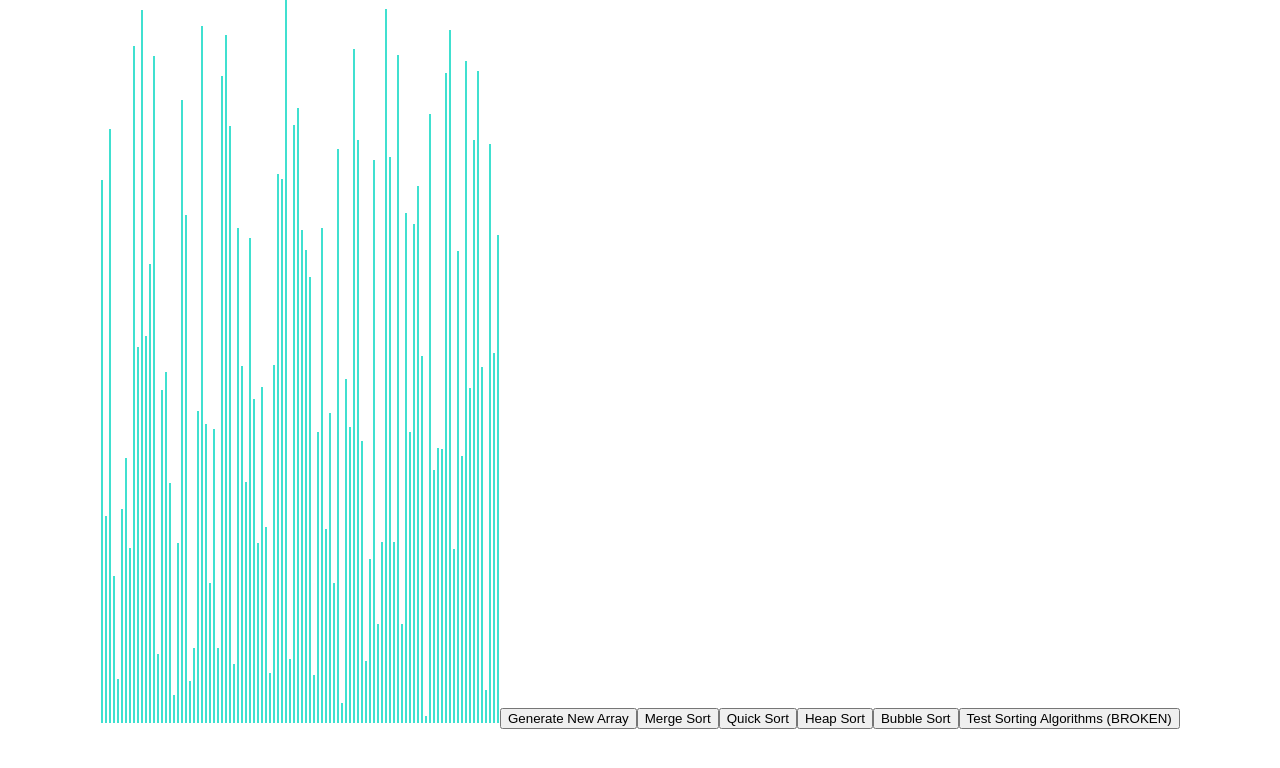
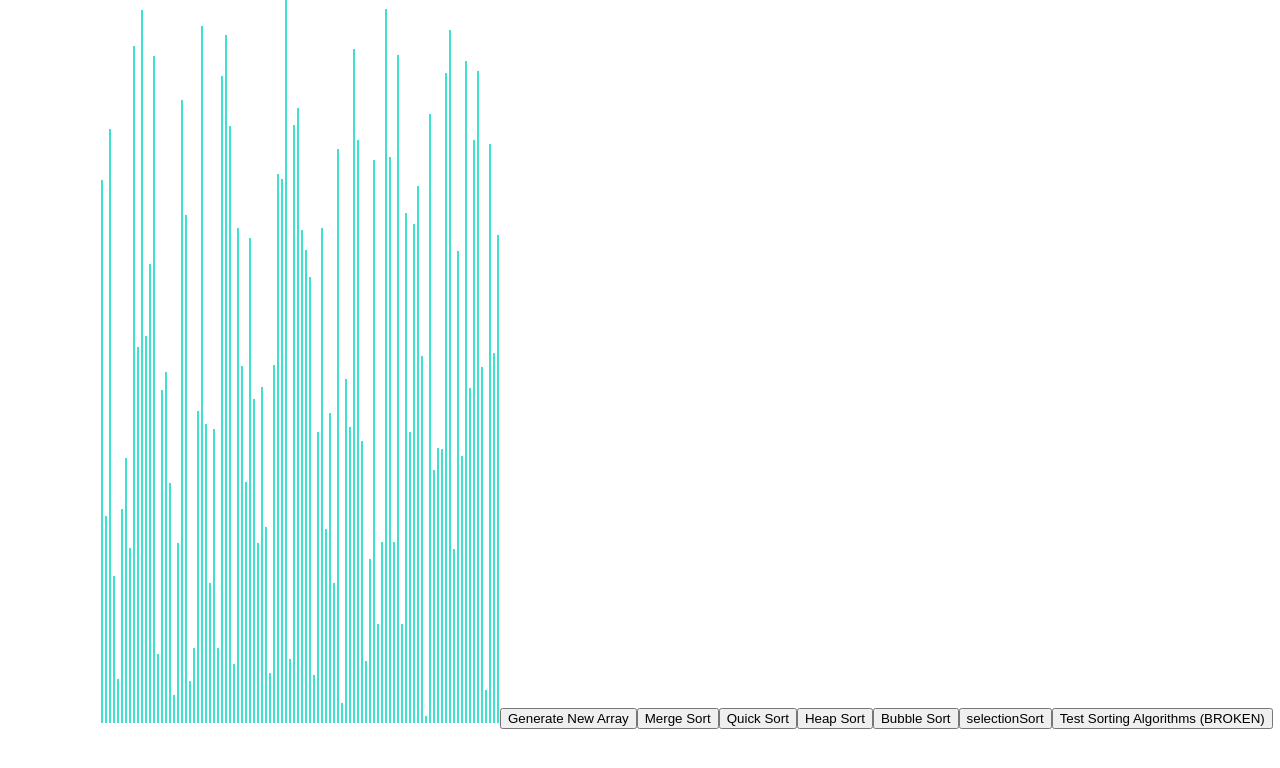
Before and after one commit to davidfarley71/Sorting-Visualizer, a React (Create React App) app: page / in a window 1280 px wide. Shown: the top 768 px of the page. Built offline with nearby package versions, Linux system fonts and the light colour scheme.

Commit message:
selection sort misbehaces

```diff
--- a/src/SortingVisualizer/SortingVisualizer.jsx
+++ b/src/SortingVisualizer/SortingVisualizer.jsx
@@ -1,5 +1,5 @@
 import React from 'react';
-import {getMergeSortAnimations} from '../sortingAlgorithms/sortingAlgorithms.js';
+import { getMergeSortAnimations } from '../sortingAlgorithms/sortingAlgorithms.js';
 import './SortingVisualizer.css';
 
 // Change this value for the speed of the animations.
@@ -32,7 +32,7 @@ export default class SortingVisualizer extends React.Component {
     for (let i = 0; i < NUMBER_OF_ARRAY_BARS; i++) {
       array.push(randomIntFromInterval(5, 730));
     }
-    this.setState({array});
+    this.setState({ array });
   }
 
   mergeSort() {
@@ -59,6 +59,51 @@ export default class SortingVisualizer extends React.Component {
     }
   }
 
+  selectionSort() {
+    const arr = document.getElementsByClassName(`array-bar`)
+    //function to sort an array
+    console.log(arr)
+      //setting variable to equal the length of the array
+      const len = arr.length
+      //setting up an array deconstructor to swap the places passed in
+      const swap = (arr, indx1, indx2) =>
+        //array deconstructor to define what will be swapped
+        ([arr[indx1], arr[indx2]] = [arr[indx2], arr[indx1]])
+
+      //create a loop for the array
+      for (let i = 0; i < len -1; i++) {
+        //setting a postion for the index's smallest location
+        let indxOfMin = i
+        var time = setInterval(function () {
+        //looping through the rest of the array on top of first position
+        for (let j = i + 1; j < len -i -1; j++) {
+          // checking if the next number in the array is less than our current position and if so setting the index equal to that number
+          if (parseInt(arr[j].style.height) > parseInt(arr[j + 1].style.height)) {
+            //console.log(arr)
+            indxOfMin = j
+            let temp1 = arr[j].style.height
+            let temp2 = arr[j + 1].style.height
+            arr[j + 1].style.height = temp1
+            arr[j + 1].style.backgroundColor = 'red'
+            arr[j].style.height = temp2
+            arr[j].style.backgroundColor = 'turquoise'
+            if (j === arr.length - i) arr[j + 1].style.backgroundColor = 'turquoise'
+            return
+          }
+        }
+
+        //if the index isn't less than our current number then we do the switch
+        if (indxOfMin !== i) swap(arr, indxOfMin, i)
+      }, 100)
+
+    }
+    clearInterval(time)
+      //returns the array newly sorted
+
+    }
+
+
+
   quickSort() {
     // We leave it as an exercise to the viewer of this code to implement this method.
   }
@@ -67,12 +112,12 @@ export default class SortingVisualizer extends React.Component {
     // We leave it as an exercise to the viewer of this code to implement this method.
   }
 
-  bubbleSort(){
+  bubbleSort() {
     var arrayBars = document.getElementsByClassName('array-bar');
     var i = 0;
     let interval = setInterval(function () {
       if (i < arrayBars.length - 1) {
-        for(var b =0; b< arrayBars.length -i-1; b++){
+        for (var b = 0; b < arrayBars.length - i - 1; b++) {
           if (parseInt(arrayBars[b].style.height) > parseInt(arrayBars[b + 1].style.height)) {
             // document.getElementById("array-bar").backgroundColor = "turquoise"
             let temp1 = arrayBars[b].style.height
@@ -81,7 +126,7 @@ export default class SortingVisualizer extends React.Component {
             arrayBars[b + 1].style.backgroundColor = 'red'
             arrayBars[b].style.height = temp2
             arrayBars[b].style.backgroundColor = 'turquoise'
-          if(b == arrayBars.length-i)arrayBars[b + 1].style.backgroundColor = 'turquoise'
+            if (b === arrayBars.length - i) arrayBars[b + 1].style.backgroundColor = 'turquoise'
 
           }
         }
@@ -89,7 +134,7 @@ export default class SortingVisualizer extends React.Component {
       } else {
         clearInterval(interval)
       }
-    }, 900);
+    }, 100);
     // function setter(newstate) {
     //   this.setState({ array: newstate })
     // }
@@ -145,7 +190,7 @@ export default class SortingVisualizer extends React.Component {
   }
 
   render() {
-    const {array} = this.state;
+    const { array } = this.state;
 
     return (
       <div className="array-container">
@@ -163,6 +208,7 @@ export default class SortingVisualizer extends React.Component {
         <button onClick={() => this.quickSort()}>Quick Sort</button>
         <button onClick={() => this.heapSort()}>Heap Sort</button>
         <button onClick={() => this.bubbleSort()}>Bubble Sort</button>
+        <button onClick={() => this.selectionSort()}>selectionSort</button>
         <button onClick={() => this.testSortingAlgorithms()}>
           Test Sorting Algorithms (BROKEN)
         </button>
```
Lines whose indentation alone changed are shown as unchanged.
